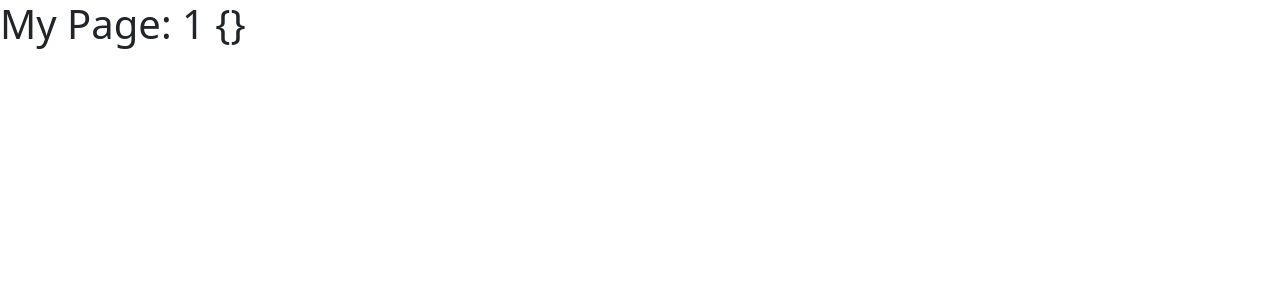
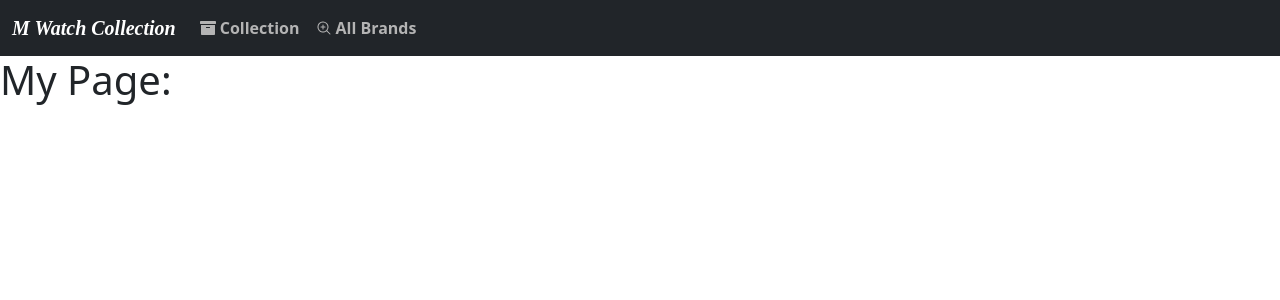
Before and after one commit to MikeDM16/m_watch_collection, a Next.js app: page /collection/1 in a window 1280 px wide. Shown: the top 300 px of the page. Built offline with nearby package versions, Linux system fonts and the light colour scheme.

Commit message:
Added initial Header Component

```diff
--- a/package.json
+++ b/package.json
@@ -21,6 +21,7 @@
     "react": "^19.0.0",
     "react-bootstrap": "^2.10.9",
     "react-dom": "^19.0.0",
+    "react-icons": "^5.4.0",
     "styled-components": "^6.1.15"
   },
   "devDependencies": {
--- a/src/app/collection/[brand]/page.tsx
+++ b/src/app/collection/[brand]/page.tsx
@@ -1,17 +1,12 @@
-"use server";
+"use client";
 
-export default async function Page({
-  params,
-  searchParams,
-}: {
-  params: Promise<{ brand: string }>;
-  searchParams: Promise<{ [key: string]: string | string[] | undefined }>;
-}) {
-  const brand = (await params).brand;
+import HeaderNavBar from "@/app/components/header/header";
 
+export default function Page() {
   return (
-    <h1>
-      My Page: {brand} {JSON.stringify(await searchParams)}{" "}
-    </h1>
+    <div>
+      {HeaderNavBar()}
+      <h1>My Page: </h1>
+    </div>
   );
 }
--- /dev/null
+++ b/src/app/components/header/header.tsx
@@ -0,0 +1,51 @@
+import { getIconWithTextCentered } from "@/app/services/common_functions";
+import Container from "react-bootstrap/Container";
+import Nav from "react-bootstrap/Nav";
+import Navbar from "react-bootstrap/Navbar";
+import { IconType } from "react-icons";
+import { FaArchive } from "react-icons/fa";
+import { PiMagnifyingGlassPlus } from "react-icons/pi";
+
+interface NavBarItem {
+  reference: string;
+  icon: IconType;
+  text: string;
+}
+
+export default function HeaderNavBar() {
+  const references: NavBarItem[] = [
+    {
+      reference: "#CollectionItems",
+      icon: FaArchive,
+      text: "Collection",
+    },
+    {
+      reference: "#AllBrandsItems",
+      icon: PiMagnifyingGlassPlus,
+      text: "All Brands",
+    },
+  ];
+  return (
+    <Navbar expand="lg" className="bg-dark" fixed="top" sticky="top">
+      <Container fluid>
+        <Navbar.Brand href="#">
+          <div className="header-navbar-title">M Watch Collection</div>
+        </Navbar.Brand>
+        <Navbar.Collapse id="navbarScroll">
+          <Nav className="my-lg-0 my-2 me-auto" style={{ maxHeight: "100px" }} navbarScroll>
+            {references.map((entry) => {
+              return (
+                <Nav.Link key={`nav_link_${entry.reference}`} href={`../${entry.reference}`}>
+                  {" "}
+                  <div className="header-navbar-entry header-navbar-link">
+                    {getIconWithTextCentered(entry.icon, entry.text)}
+                  </div>
+                </Nav.Link>
+              );
+            })}
+          </Nav>
+        </Navbar.Collapse>
+      </Container>
+    </Navbar>
+  );
+}
--- a/src/app/globals.css
+++ b/src/app/globals.css
@@ -25,3 +25,24 @@ body {
 .bottom-margin {
   margin-bottom: 1rem;
 }
+
+.header-navbar-entry {
+  display: flex;
+  align-items: center;
+  justify-content: center;
+}
+
+.header-navbar-entry:hover {
+  color: #c40d2e;
+}
+
+.centered-text {
+  text-align: center;
+  position: relative;
+}
+
+.centered-container {
+  display: flex;
+  justify-content: center;
+  align-items: center;
+}
--- a/src/app/services/brands_service.tsx
+++ b/src/app/services/brands_service.tsx
@@ -35,7 +35,7 @@ function getAllBrands(): Record<string, Brand[]> {
   });
 
   // sort keys by alphabetical order
-  const sortedEntries =  Object.entries(allBrands).sort(([ka, ], [kb, ]) => ka.localeCompare(kb));
+  const sortedEntries = Object.entries(allBrands).sort(([ka], [kb]) => ka.localeCompare(kb));
 
   // after the sort, return back the dict in the Record<> structure
   return Object.fromEntries(sortedEntries);
--- a/src/app/services/common_functions.tsx
+++ b/src/app/services/common_functions.tsx
@@ -1,5 +1,18 @@
-export default function getExternalResource(image_url: string) {
+import { IconType } from "react-icons";
+
+export function getExternalResource(image_url: string) {
   const url_begin = "https://github.com/MikeDM16/MWatchCollectionResources/raw/master";
   image_url = url_begin + "/" + image_url;
   return image_url;
 }
+
+export function getIconWithTextCentered(Icon: IconType, text: string) {
+  return (
+    <div key={`main_div_icon${text}`} className="centered-container">
+      <div key={`centered_div_icon${text}`} className="centered-container gap-1">
+        <Icon />
+        <b>{text}</b>
+      </div>
+    </div>
+  );
+}
--- a/src/app/textStyles.css
+++ b/src/app/textStyles.css
@@ -6,7 +6,7 @@
   font-weight: bold;
 }
 
-.title-text {
+.feature-text {
   color: #c40d2e;
   font-size: 1.5rem;
 }
@@ -16,3 +16,39 @@
   border-bottom-color: "black";
   position: relative;
 }
+
+.info-text {
+  color: black;
+  text-decoration: none;
+}
+
+.header-navbar-title {
+  font-family: "Goudy old Style";
+  font-style: italic;
+  font-weight: bold;
+  color: white;
+}
+
+.header-navbar-link {
+  color: rgb(180, 180, 180);
+}
+
+.page-title {
+  font-family: "Quatro Slab W03 Medium", sans-serif;
+  /* For the watch features list  */
+  /*font-family: Verdana, sans-serif;*/
+  font-size: 1.6rem;
+  color: #c40d2e;
+}
+
+.header-title {
+  font-family: "Goudy old Style";
+  font-weight: bold;
+  font-style: italic;
+  font-size: 10rem; /* -60px */
+  color: #c40d2e;
+}
+
+.text-margin-left {
+  margin-left: 0.4rem;
+}
```
Also changed, not shown: src/app/collection/page.tsx (deleted, +0 -105 lines), src/app/page.tsx (+90 -65 lines), 1 other file (tests, documents, lock files or other folders).
